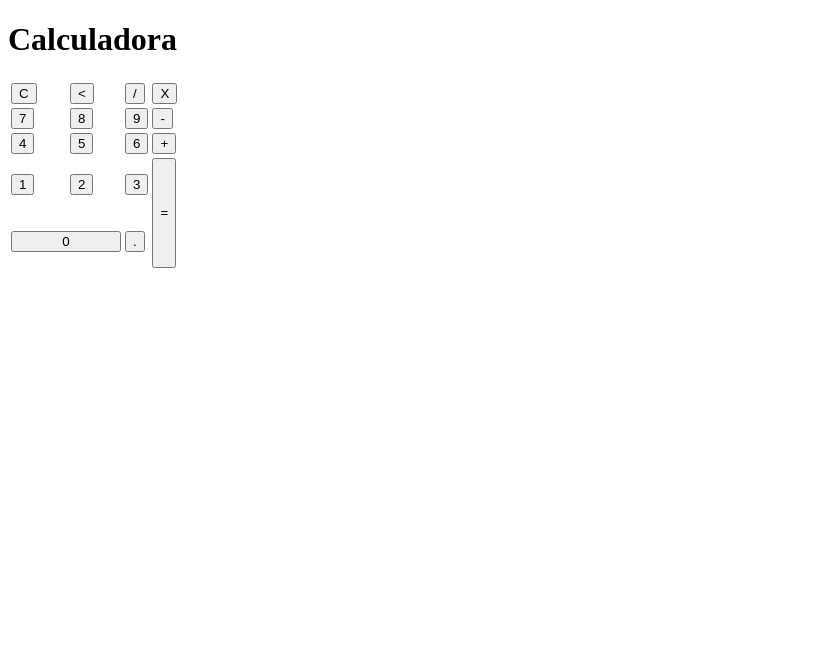
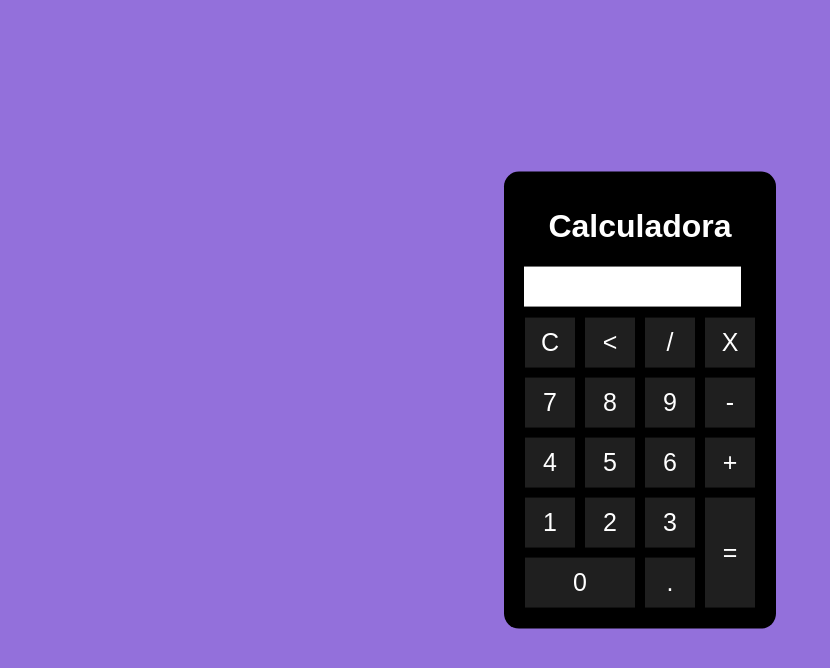
Before and after one commit to geovanna006/calculadora, a plain HTML site: page index.html in a window 1280 px wide. Shown: the whole page, without its empty margins (0-830 px from the left). Drawn offline with Linux system fonts and the light colour scheme.

Commit message:
index.html

```diff
--- a/index.html
+++ b/index.html
@@ -3,7 +3,7 @@
 <head>
     <meta charset="UTF-8">
     <meta name="viewport" content="width=device-width, initial-scale=1.0">
-    <link rel="stylesheet" type="text/css" href="calculadora.css" media="">
+    <link rel="stylesheet" type="text/css" href="style.css" media="">
     <title>Calculadora</title>
 </head>
 <body>
```
